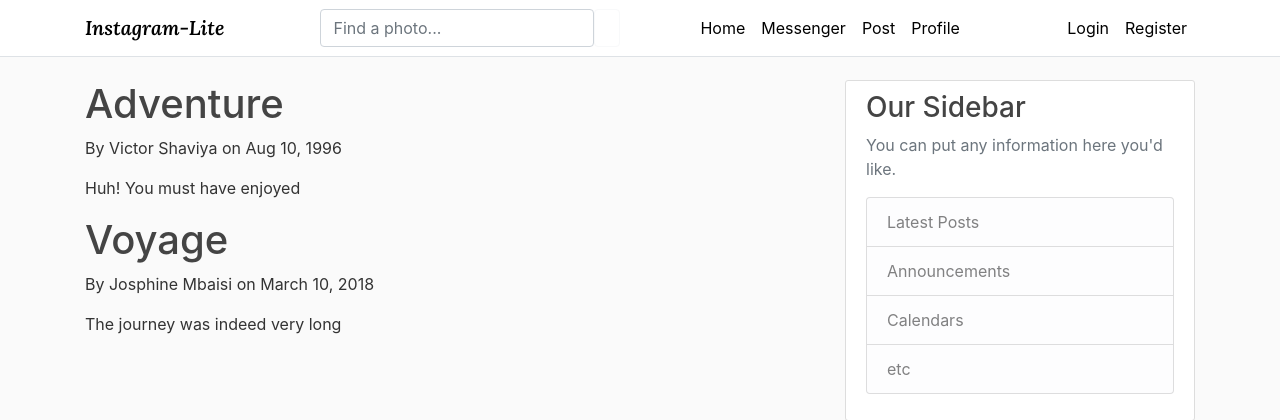
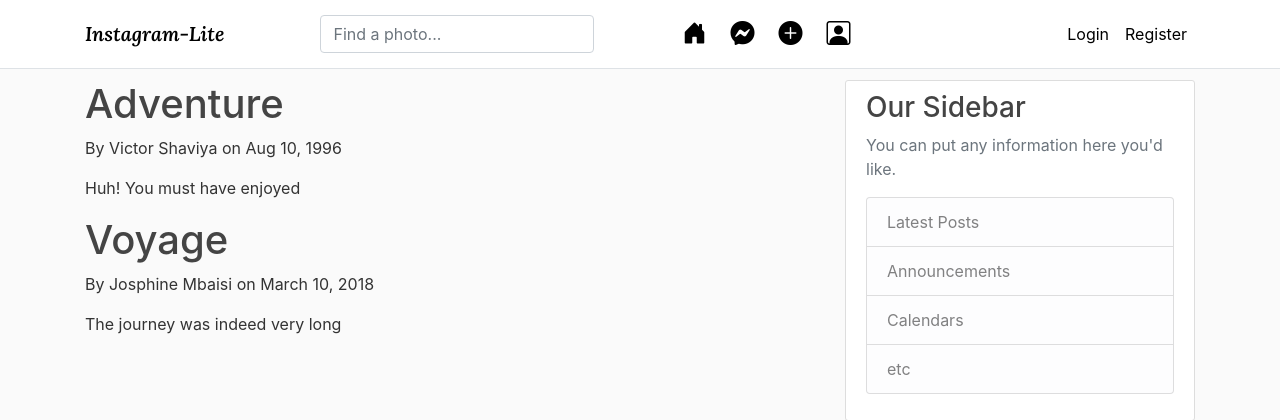
Before and after one commit to ShaviyaVictor/instagram_lite, a Django app: page / in a window 1280 px wide. Shown: the top 420 px of the page. Run offline with Django 4.2, Linux system fonts and the light colour scheme; some libraries are stand-ins or nearby versions.

Commit message:
Add NavBar icons for navigation to the various pages

```diff
--- a/blog/static/blog/main.css
+++ b/blog/static/blog/main.css
@@ -35,8 +35,17 @@ ul {
   color: #000 !important;
 }
 
+.bi-search {
+  color: #000;
+  border: #dddddd;
+}
+
 .site-header .navbar-nav .nav-link.active {
   font-weight: 500;
+}
+
+.icons {
+  font-size: 1.5em;
 }
 
 .content-section {
--- a/blog/templates/blog/base.html
+++ b/blog/templates/blog/base.html
@@ -13,6 +13,9 @@
 
     <!-- Bootstrap CSS -->
     <link rel="stylesheet" href="https://maxcdn.bootstrapcdn.com/bootstrap/4.0.0/css/bootstrap.min.css" integrity="sha384-Gn5384xqQ1aoWXA+058RXPxPg6fy4IWvTNh0E263XmFcJlSAwiGgFAW/dAiS6JXm" crossorigin="anonymous">
+
+    <!-- Importing the Bootastrap icons -->
+    <link rel="stylesheet" href="https://cdn.jsdelivr.net/npm/bootstrap-icons@1.8.1/font/bootstrap-icons.css">
 
 
     <link rel="stylesheet" type="text/css" href="{% static 'blog/main.css' %}">
@@ -40,22 +43,19 @@
           <div class="collapse navbar-collapse" id="navbarToggle">
             <form class="d-flex ml-5">
               <input class="form-control me-2" type="search" placeholder="Find a photo..." aria-label="Search">
-              <button class="btn btn-outline-light" type="submit">
-                <i class="bi bi-search"></i>
-              </button>
             </form>
             <div class="navbar-nav mr-auto ml-5">
               <a class="nav-item nav-link ml-4" href="{% url 'blog-home' %}">
-                Home
+                <i class="bi bi-house-door-fill icons ml-2"></i>
               </a>
               <a class="nav-item nav-link" href="{% url 'blog-messenger' %}">
-                Messenger
+                <i class="bi bi-messenger icons ml-2"></i>
               </a>
               <a class="nav-item nav-link" href="{% url 'blog-post' %}">
-                Post
+                <i class="bi bi-plus-circle-fill icons ml-2"></i>
               </a>
               <a class="nav-item nav-link" href="{% url 'blog-profile' %}">
-                Profile
+                <i class="bi bi-person-square icons ml-2"></i>
               </a>
             </div>
 
```
